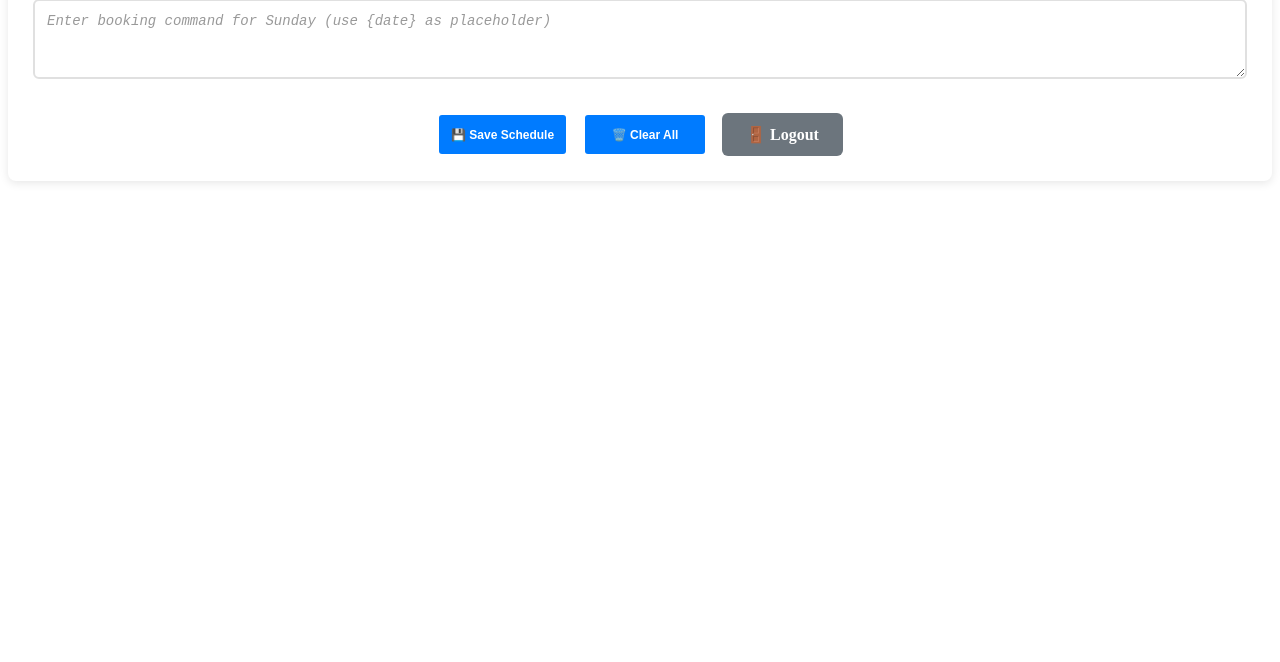
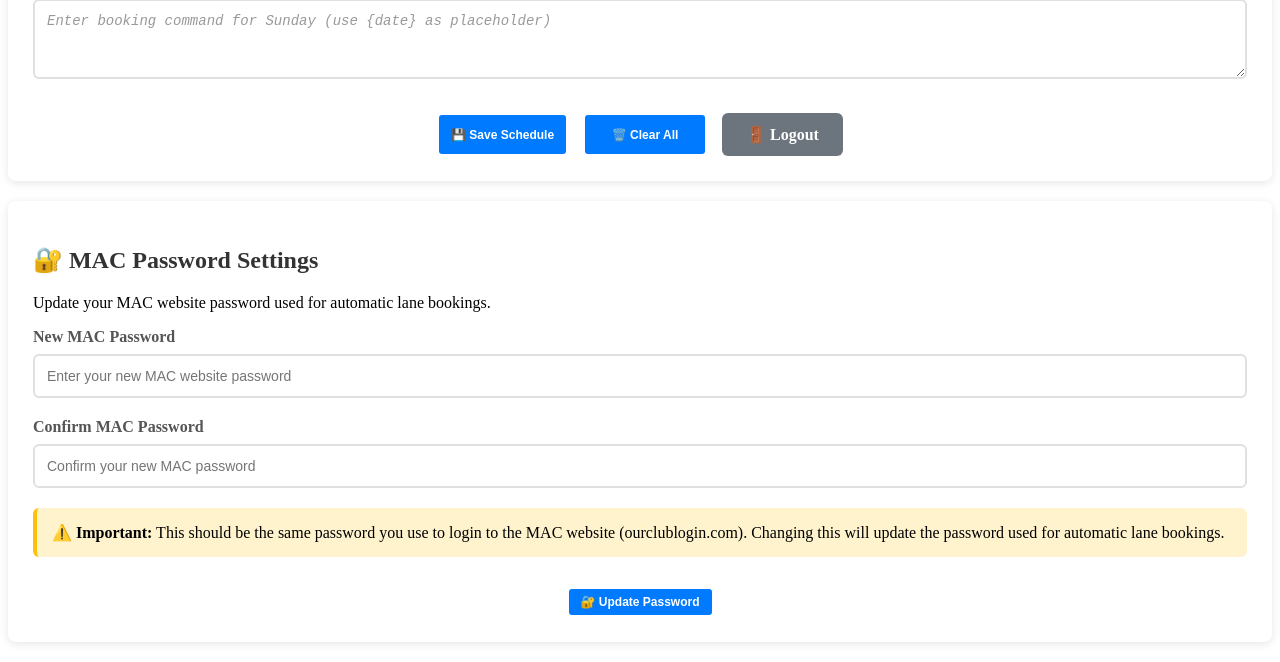
Before and after one commit to mattjpoland/swimming-agent, a Flask app: template src/web/templates/user_dashboard.html in a window 1280 px wide. Shown: the part 1831-2493 px from the top of the page. Before the commit the page ends 2014 px from the top, so only its background shows below. Run offline with Flask 3, Linux system fonts and the light colour scheme; the template is opened without the code that fills it, so the values that code supplies are empty.

Commit message:
User reset their MAC password

```diff
--- a/src/web/templates/user_dashboard.html
+++ b/src/web/templates/user_dashboard.html
@@ -286,6 +286,35 @@
                 </div>
             </form>
         </div>
+
+        <div class="schedule-section">
+            <h2>🔐 MAC Password Settings</h2>
+            <p>Update your MAC website password used for automatic lane bookings.</p>
+
+            <form id="macPasswordForm">
+                <div class="day-schedule">
+                    <label for="new_mac_password">New MAC Password</label>
+                    <input type="password" id="new_mac_password" name="new_mac_password"
+                           placeholder="Enter your new MAC website password"
+                           style="width: 100%; padding: 12px; border: 2px solid #e0e0e0; border-radius: 6px; font-size: 14px; transition: border-color 0.3s;">
+                </div>
+
+                <div class="day-schedule">
+                    <label for="confirm_mac_password">Confirm MAC Password</label>
+                    <input type="password" id="confirm_mac_password" name="confirm_mac_password"
+                           placeholder="Confirm your new MAC password"
+                           style="width: 100%; padding: 12px; border: 2px solid #e0e0e0; border-radius: 6px; font-size: 14px; transition: border-color 0.3s;">
+                </div>
+
+                <div style="background: #fff3cd; padding: 15px; border-radius: 6px; border-left: 4px solid #ffc107; margin: 20px 0;">
+                    <p style="margin: 0;"><strong>⚠️ Important:</strong> This should be the same password you use to login to the MAC website (ourclublogin.com). Changing this will update the password used for automatic lane bookings.</p>
+                </div>
+
+                <div class="action-buttons">
+                    <button type="button" class="btn btn-primary" onclick="updateMacPassword()">🔐 Update Password</button>
+                </div>
+            </form>
+        </div>
     </div>
 
     <script>
@@ -341,6 +370,52 @@
             }
         }
 
+        function updateMacPassword() {
+            const newPassword = document.getElementById('new_mac_password').value;
+            const confirmPassword = document.getElementById('confirm_mac_password').value;
+
+            // Validation
+            if (!newPassword) {
+                alert('❌ Please enter a new MAC password');
+                return;
+            }
+
+            if (newPassword !== confirmPassword) {
+                alert('❌ Passwords do not match. Please check and try again.');
+                return;
+            }
+
+            // Confirm action
+            if (!confirm('⚠️ Are you sure you want to update your MAC password? This will affect your automatic lane bookings.')) {
+                return;
+            }
+
+            // Update password
+            fetch('/web/user/mac-password', {
+                method: 'POST',
+                headers: {
+                    'Content-Type': 'application/json',
+                },
+                body: JSON.stringify({
+                    mac_password: newPassword
+                }),
+            })
+            .then(response => response.json())
+            .then(data => {
+                if (data.status === 'success') {
+                    alert('✅ ' + data.message);
+                    // Clear the form
+                    document.getElementById('new_mac_password').value = '';
+                    document.getElementById('confirm_mac_password').value = '';
+                } else {
+                    alert('❌ Error: ' + data.message);
+                }
+            })
+            .catch(error => {
+                alert('❌ Error updating MAC password: ' + error);
+            });
+        }
+
         // Auto-save draft functionality (optional enhancement)
         function autoSaveDraft() {
             const days = ['monday', 'tuesday', 'wednesday', 'thursday', 'friday', 'saturday', 'sunday'];
```
